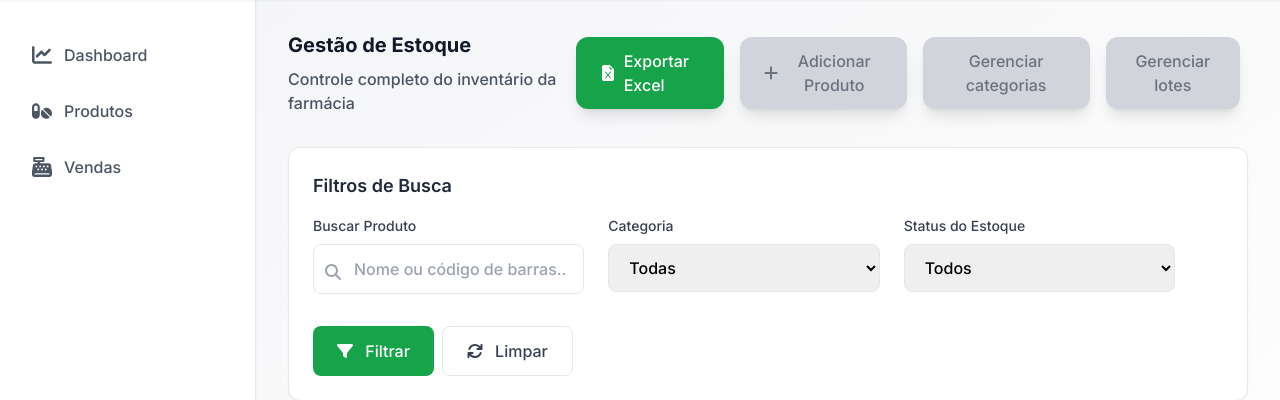
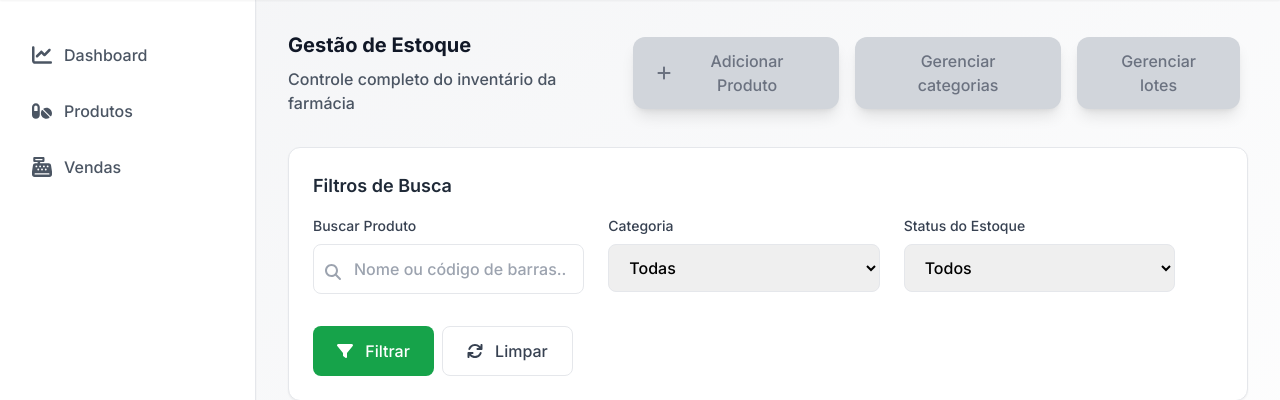
Before and after one commit to yrnsaraiva/pharmaSys, a Django app: template productos/templates/productos/productos.html in a window 1280 px wide. Shown: the part 65-465 px from the top of the page. Run offline with Django 5.2, Linux system fonts and the light colour scheme; the template is opened without the code that fills it, so the values that code supplies are empty; some libraries are stand-ins or nearby versions.

Commit message:
Remove Export to Excel button from productos.html

```diff
--- a/productos/templates/productos/productos.html
+++ b/productos/templates/productos/productos.html
@@ -11,19 +11,7 @@
                     <h2 class="text-xl font-bold text-gray-900 mb-2">Gestão de Estoque</h2>
                     <p class="text-gray-600">Controle completo do inventário da farmácia</p>
                 </div>
-                <div class="flex justify-between">
-                      <!-- Botão Exportar Excel -->
-                        <a href="{% url 'exportar_produtos_excel' %}"
-                           class="bg-green-600 hover:bg-green-700 text-white px-6 py-3 rounded-xl font-medium transition-colors flex items-center shadow-lg mx-2">
-                            <i class="mr-2">
-                                <svg aria-hidden="true" class="w-4 h-4" fill="currentColor" viewBox="0 0 16 16" xmlns="http://www.w3.org/2000/svg">
-                                    <path d="M9.293 0H4a2 2 0 0 0-2 2v12a2 2 0 0 0 2 2h8a2 2 0 0 0 2-2V4.707A1 1 0 0 0 13.707 4L10 .293A1 1 0 0 0 9.293 0zM9.5 3.5v-2l3 3h-2a1 1 0 0 1-1-1zM5.884 6.68 8 9.219l2.116-2.54a.5.5 0 1 1 .768.641L8.651 10l2.233 2.68a.5.5 0 0 1-.768.64L8 10.781l-2.116 2.54a.5.5 0 0 1-.768-.641L7.349 10 5.116 7.32a.5.5 0 1 1 .768-.64z"/>
-                                </svg>
-                            </i>
-                            Exportar Excel
-                        </a>
-
-
+                <div class="flex justify-between"
 
                     <!-- Botão Adicionar Produto - Apenas Gerente e Admin -->
                     {% if user|is_admin or user|is_gerente %}
```
